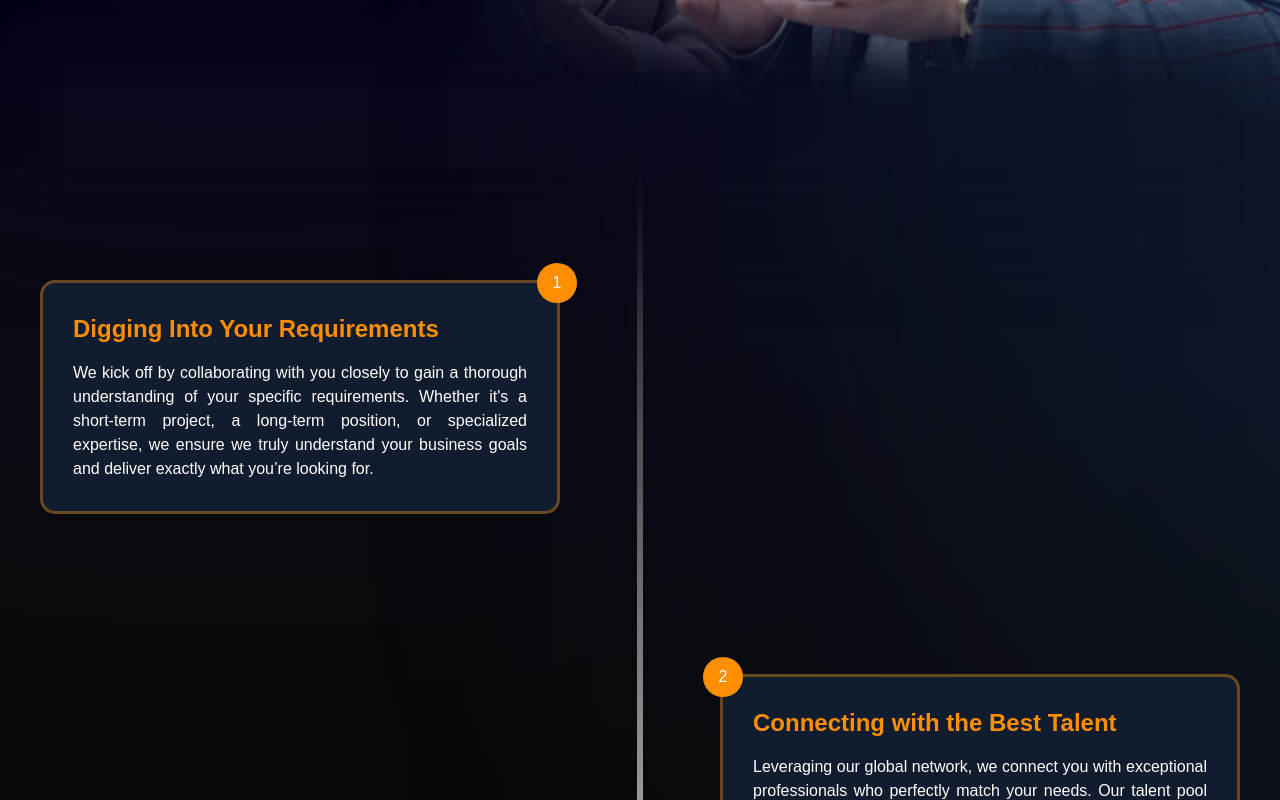
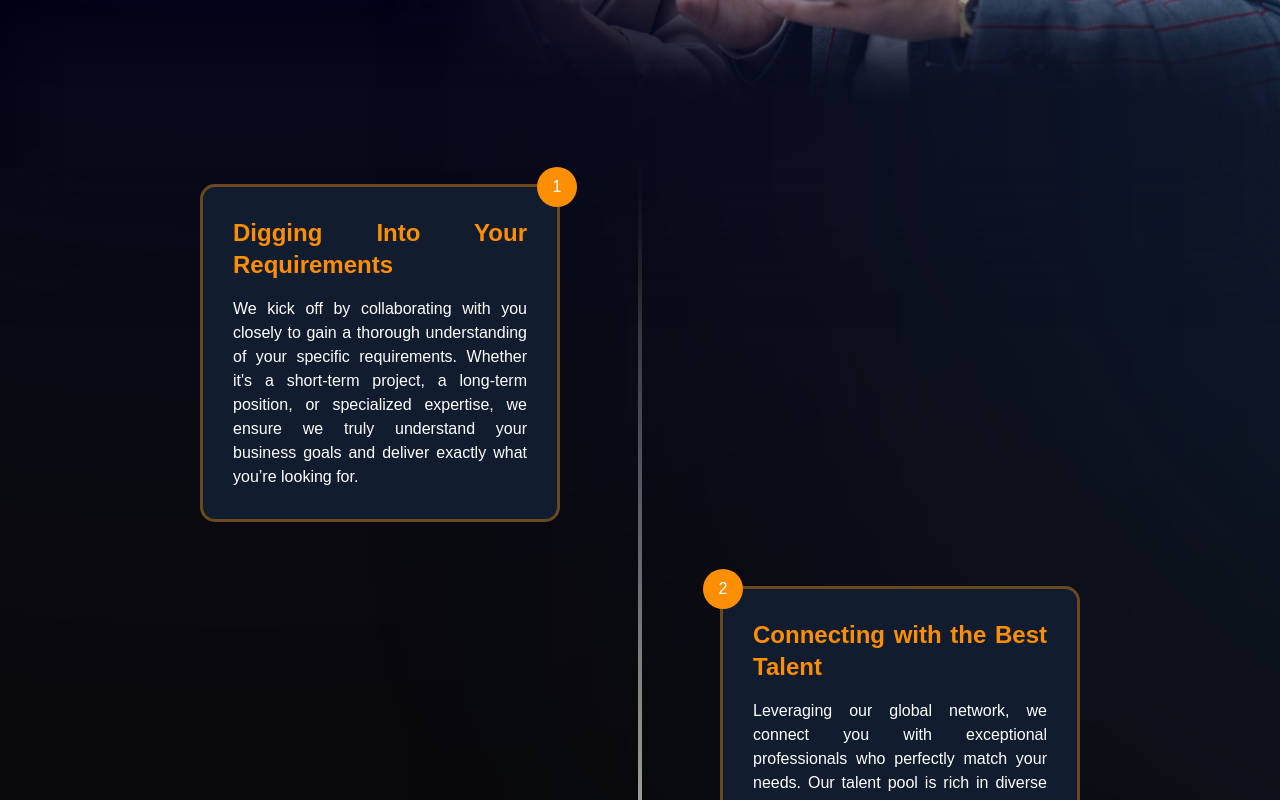
Before and after one commit to wizx-solutions/DRFTwebsite, a Next.js app in the folder drft-web/: page / in a window 1280 px wide. Shown: the part 680-1480 px from the top of the page. Built offline with nearby package versions, Linux system fonts and the light colour scheme.

Commit message:
Timeline issues fixed

```diff
--- a/drft-web/app/sections/Landing.jsx
+++ b/drft-web/app/sections/Landing.jsx
@@ -8,7 +8,7 @@ const Landing = () => {
 return (
     <div className="flex items-center justify-center h-screen absolute top-0 z-0">
         <div className="relative w-screen h-screen">
-            <img src="/Hero.webp" alt="" className='absolute lg:top-12 -top-10 left-0 w-full h-full object-cover -z-50 pointer-events-none'/>
+            <img src="/Hero.webp" alt="" className='absolute lg:top-12 -top-10  left-0 w-full h-full object-cover object-[55%] lg:object-center -z-50 pointer-events-none'/>
             <div className="absolute lg:-top-[200px] -top-[150px] lg:left-60 left-0 w-[1200px] h-[1200px] bg-blueDark rounded-full lg:blur-[1000px] blur-[400px] transform -translate-x-1/2 -translate-y-1/2 -z-10"></div>
             <div className="absolute -bottom-[400px] -right-[600px] w-[800px] h-[500px] lg:w-[500px] lg:h-[800px] bg-blueLight rounded-full lg:blur-[400px] blur-[250px] -z-10"></div>
             <div className="absolute w-full h-20 top-0 left-0 right-0 mx-auto bg-brandBlack blur-2xl -z-20"></div>
--- a/drft-web/app/sections/RecruitmentProcess.jsx
+++ b/drft-web/app/sections/RecruitmentProcess.jsx
@@ -57,7 +57,7 @@ export function RecruitmentProcess() {
         },
     ];
     return (
-        (<div className="w-full">
+        (<div className="w-full px-40">
             <Timeline data={data}/>
         </div>)
     );
--- a/drft-web/components/ui/timeline.jsx
+++ b/drft-web/components/ui/timeline.jsx
@@ -27,7 +27,7 @@ export const Timeline = ({data}) => {
             <div ref={ref} className="relative max-w-7xl mx-auto pb-20">
                 {data.map((item, index) => (
                     <div key={index}
-                         className={`flex ${index % 2 === 0 ? 'justify-start' : 'justify-end'} pt-10 md:pt-40 md:gap-10`}>
+                         className={`flex ${index % 2 === 0 ? 'justify-start' : 'justify-end'} pt-10 lg:pt-16 md:gap-10`}>
                         <div
                             className={`relative ${index % 2 === 0 ? 'pr-20' : 'pl-20'} text-justify w-full md:w-1/2`}>
                             <div style={{
@@ -55,7 +55,7 @@ export const Timeline = ({data}) => {
                 ))}
                 <div
                     style={{height: height + "px"}}
-                    className="absolute left-1/2 transform -translate-x-1/2 top-0 overflow-hidden w-[6px] bg-[linear-gradient(to_bottom,var(--tw-gradient-stops))] from-transparent from-[0%] via-neutral-200 dark:via-neutral-700 to-transparent to-[99%] [mask-image:linear-gradient(to_bottom,transparent_0%,black_10%,black_90%,transparent_100%)]">
+                    className="absolute left-1/2 transform -translate-x-1/2 top-0 overflow-hidden w-[4px] bg-[linear-gradient(to_bottom,var(--tw-gradient-stops))] from-transparent from-[0%] via-neutral-200 dark:via-neutral-700 to-transparent to-[99%] [mask-image:linear-gradient(to_bottom,transparent_0%,black_10%,black_90%,transparent_100%)]">
                     <motion.div
                         style={{height: heightTransform, opacity: opacityTransform}}
                         className="absolute inset-x-0 top-0 w-[6px] bg-orangeLight rounded-full"/>
```
